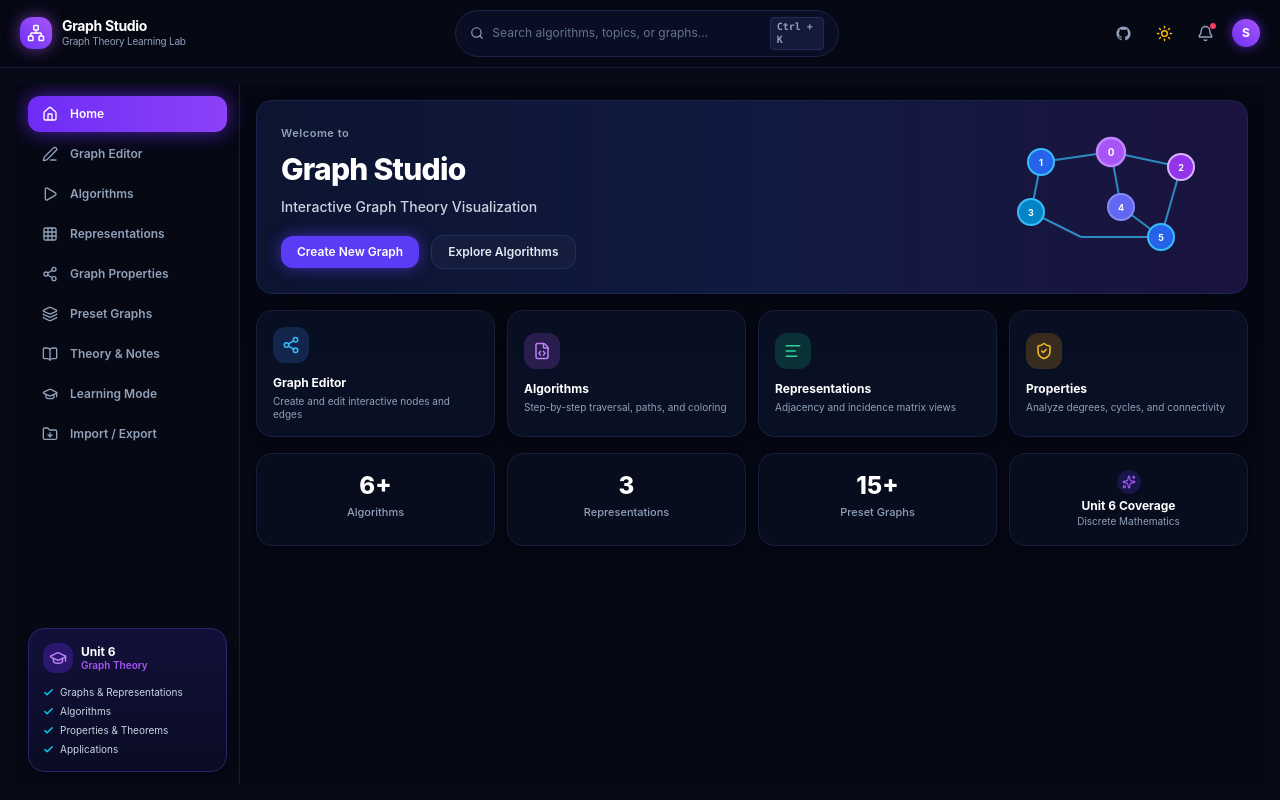
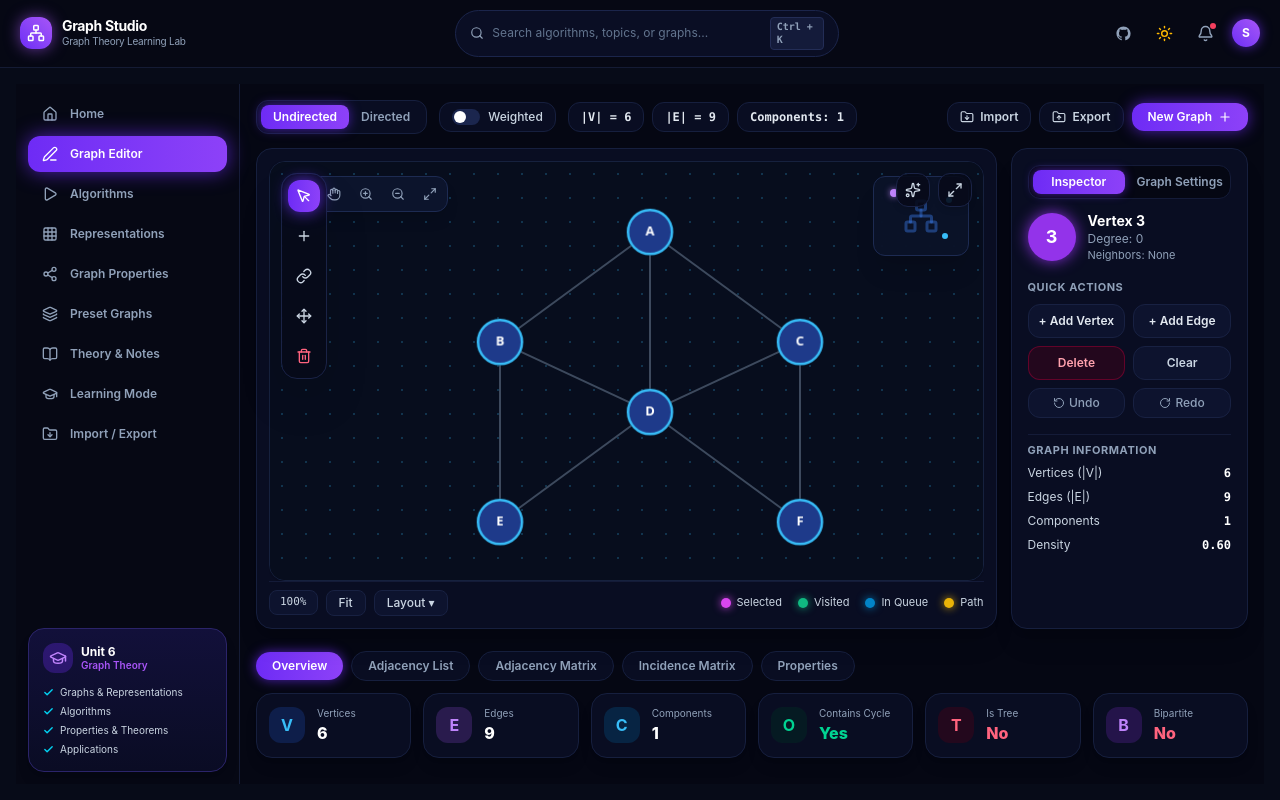
Before and after one commit to shubhamyadav0625/graph-studio-, a React (Vite) app: page / in a window 1280 px wide. Built offline with nearby package versions, Linux system fonts and the light colour scheme.

Commit message:
feat(ui): set Graph Editor as default active view upon loading /lab

```diff
--- a/src/pages/GraphLab.tsx
+++ b/src/pages/GraphLab.tsx
@@ -36,7 +36,7 @@ const GraphLab: React.FC = () => {
     clearSelection,
   } = useGraph();
 
-  const [activeView, setActiveView] = useState<ActiveNavView>('home');
+  const [activeView, setActiveView] = useState<ActiveNavView>('editor');
   const [activeTool, setActiveTool] = useState<'move' | 'link' | 'select' | 'delete'>('select');
   const [highlightState, setHighlightState] = useState<AlgorithmHighlightState | null>(null);
 
```
